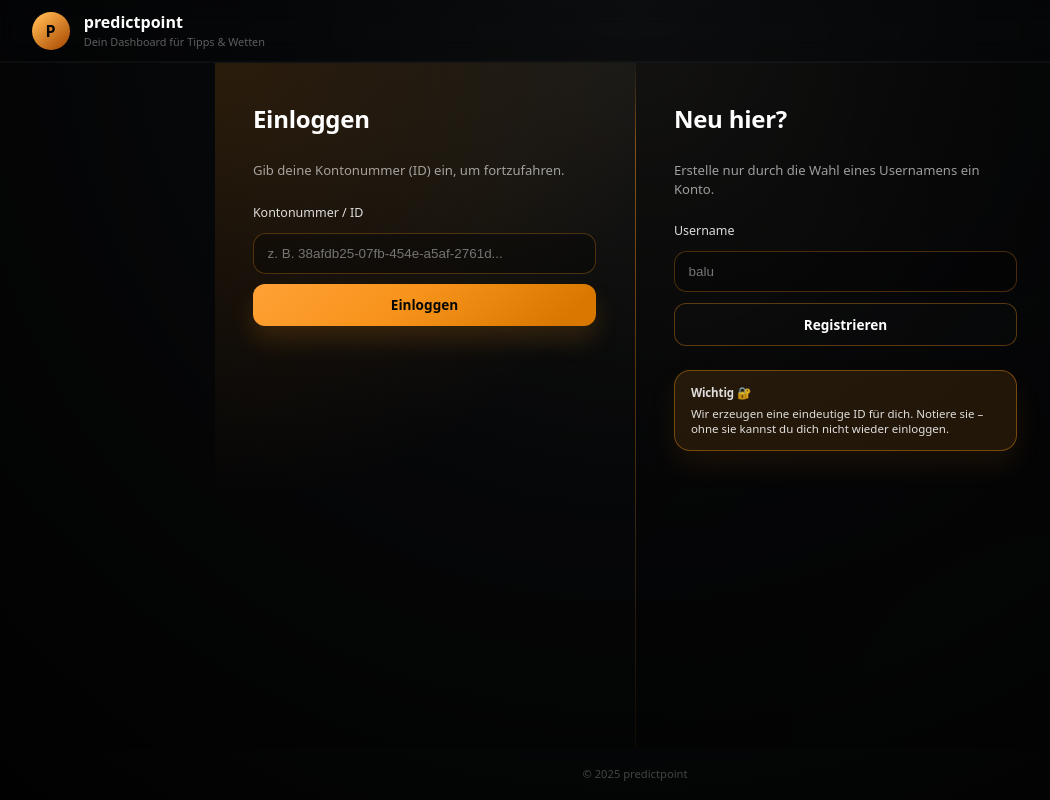
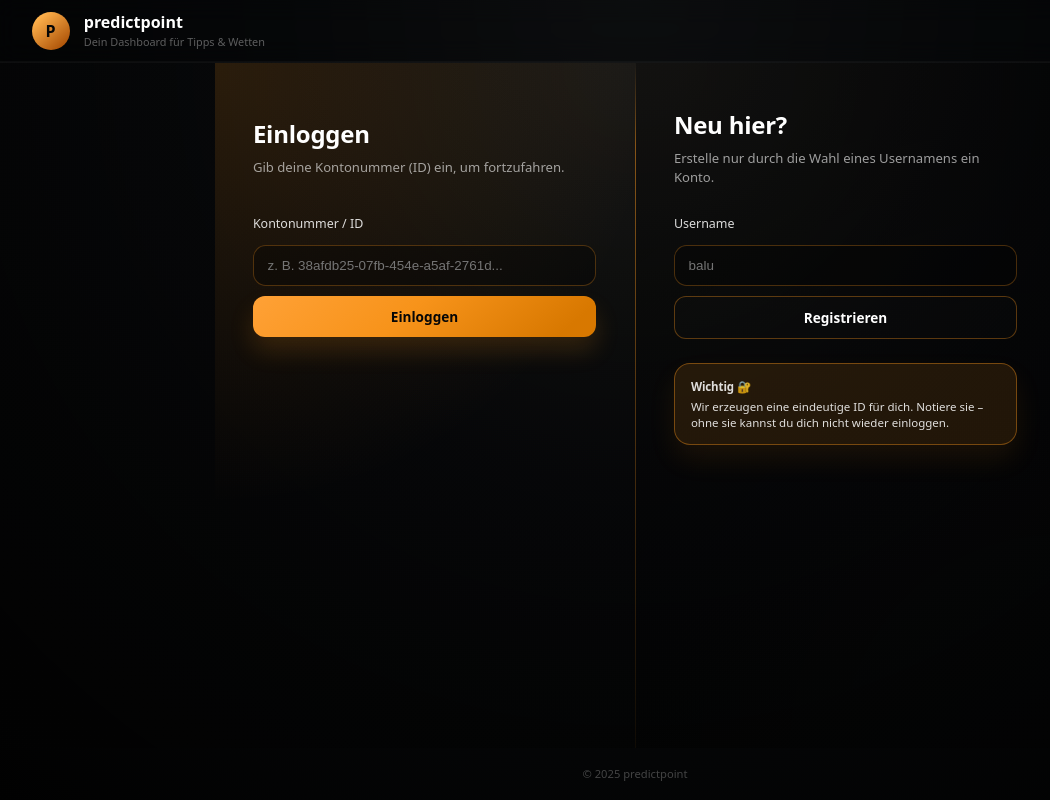
Before and after one commit to christophersiem/predictpoint, a React (Vite) app in the folder frontend/: page / in a window 1280 px wide. Shown: the whole page, without its empty margins (5-1055 px from the left). Built offline with nearby package versions, Linux system fonts and the light colour scheme.

Commit message:
Add overlay

```diff
--- a/frontend/src/App.css
+++ b/frontend/src/App.css
@@ -243,6 +243,14 @@ body,
   color: rgba(255, 255, 255, 0.25);
   font-size: 0.7rem;
 }
+.section-head {
+  min-height: 90px;              /* kannst du mit 80–110 spielen */
+  display: flex;
+  flex-direction: column;
+  justify-content: center;       /* Text schön mittig */
+  gap: 0.4rem;
+}
+
 
 .important-hint {
   background: rgba(247, 147, 26, 0.12);
--- a/frontend/src/App.tsx
+++ b/frontend/src/App.tsx
@@ -1,4 +1,4 @@
-import { useState } from 'react';
+import {useState} from 'react';
 import './App.css';
 
 function App() {
@@ -18,7 +18,7 @@ function App() {
                 headers: {
                     'Content-Type': 'application/json',
                 },
-                body: JSON.stringify({ name: username }),
+                body: JSON.stringify({name: username}),
             });
             if (!response.ok) {
                 throw new Error('Fehler beim Registrieren');
@@ -45,7 +45,7 @@ function App() {
                 headers: {
                     'Content-Type': 'application/json',
                 },
-                body: JSON.stringify({ id }),
+                body: JSON.stringify({id}),
             });
             if (!response.ok) {
                 throw new Error('Fehler beim Einloggen');
@@ -81,8 +81,11 @@ function App() {
             <main className="auth-wrapper">
                 <div className="auth-card">
                     <div className="auth-left">
-                        <h2>Einloggen</h2>
-                        <p className="subtext">Gib deine Kontonummer (ID) ein, um fortzufahren.</p>
+                        <div className="section-head">
+
+                            <h2>Einloggen</h2>
+                            <p className="subtext">Gib deine Kontonummer (ID) ein, um fortzufahren.</p>
+                        </div>
                         <form onSubmit={handleLogin} className="form">
                             <label htmlFor="id">Kontonummer / ID</label>
                             <input
@@ -99,11 +102,14 @@ function App() {
                         </form>
                     </div>
 
-                    <div className="divider" aria-hidden />
+                    <div className="divider" aria-hidden/>
 
                     <div className="auth-right">
-                        <h2>Neu hier?</h2>
-                        <p className="subtext">Erstelle nur durch die Wahl eines Usernamens ein Konto.</p>
+                        <div className="section-head">
+
+                            <h2>Neu hier?</h2>
+                            <p className="subtext">Erstelle nur durch die Wahl eines Usernamens ein Konto.</p>
+                        </div>
                         <form onSubmit={handleCreateUser} className="form">
                             <label htmlFor="username">Username</label>
                             <input
@@ -119,7 +125,6 @@ function App() {
                             </button>
                         </form>
 
-                        {/* Highlight-Hinweis */}
                         <div className="important-hint">
                             <p className="important-hint-title">Wichtig 🔐</p>
                             <p>
@@ -155,7 +160,6 @@ function App() {
                                 onClick={handleCopy}
                                 aria-label="ID kopieren"
                             >
-                                {/* simples Icon */}
                                 <svg
                                     xmlns="http://www.w3.org/2000/svg"
                                     width="18"
```
